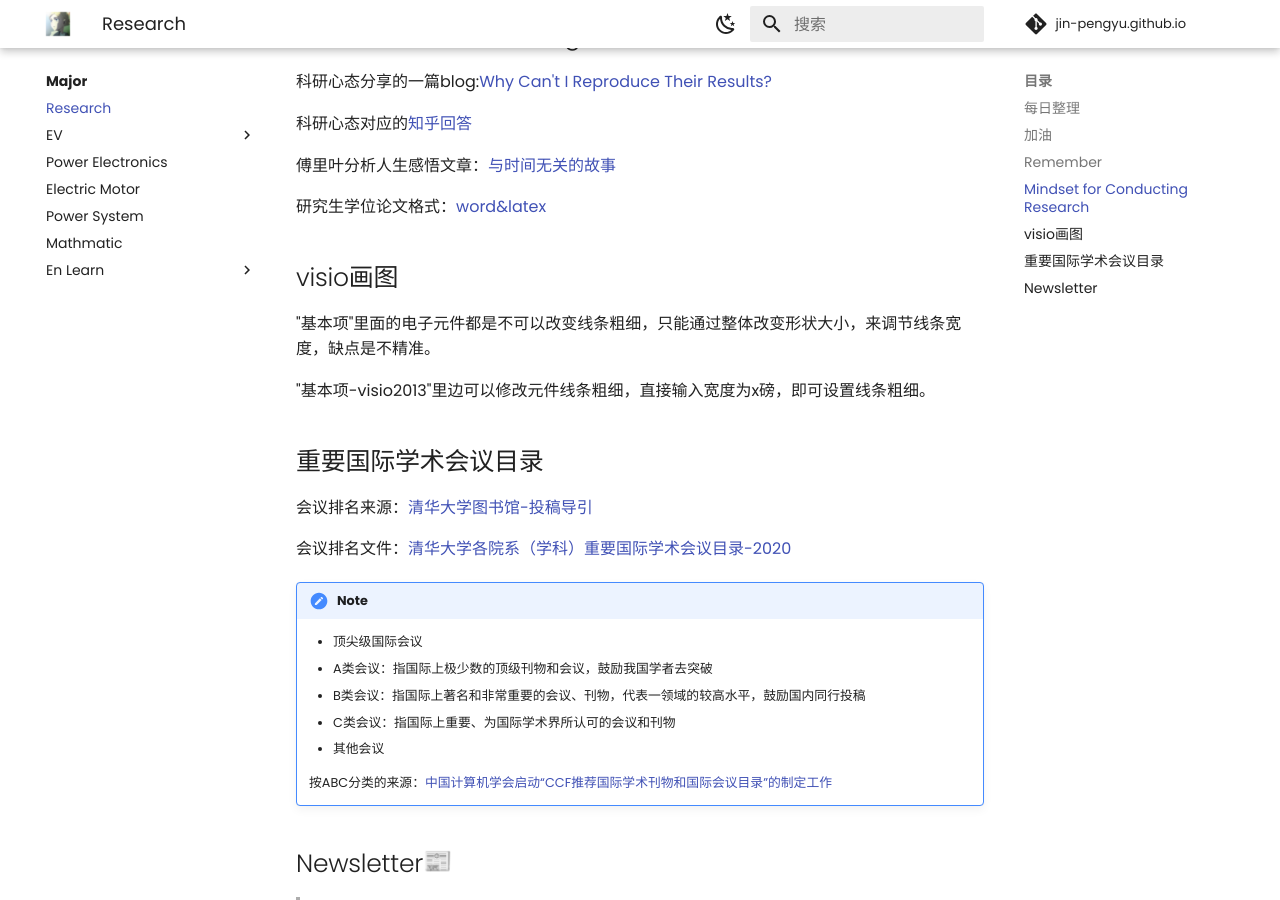
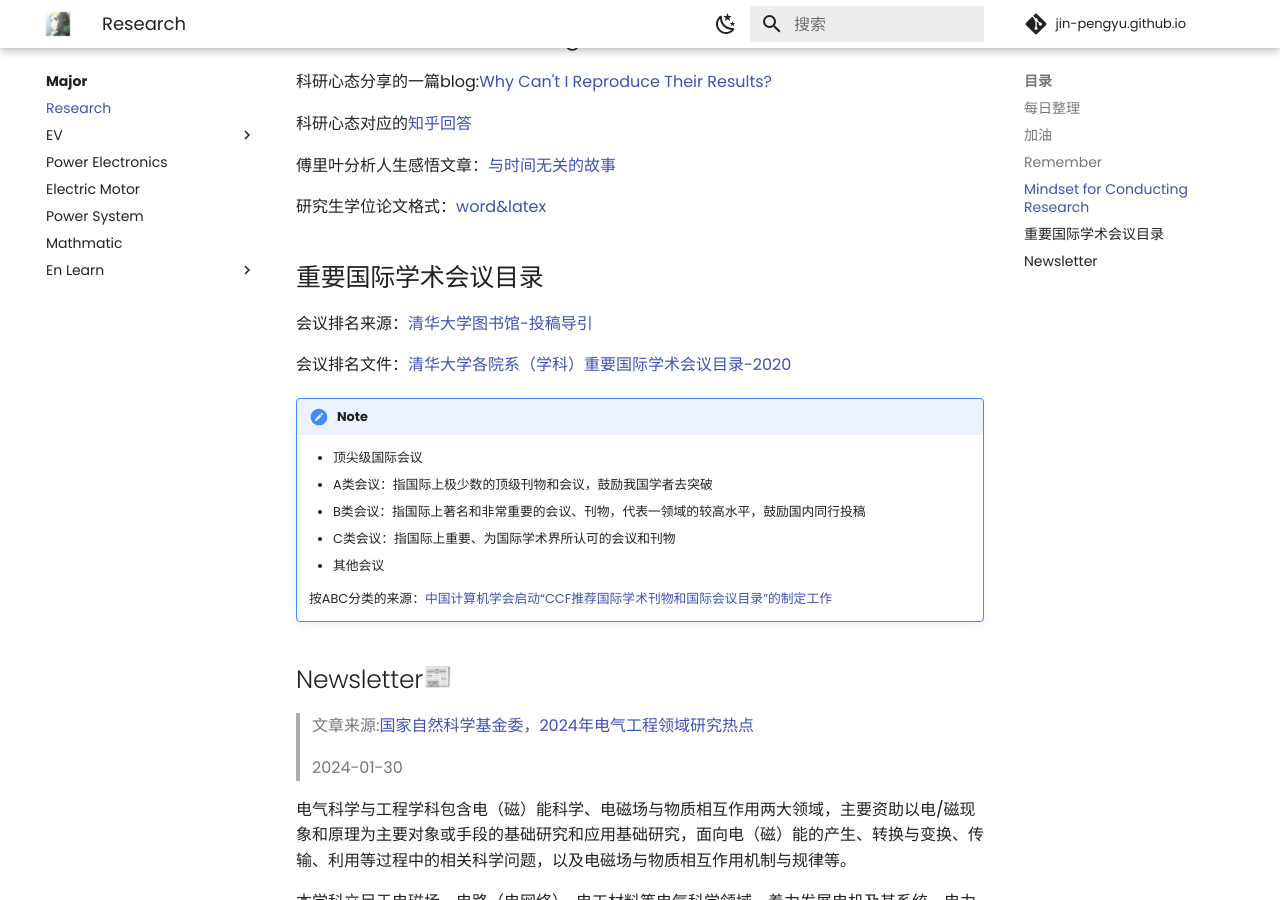
Before and after one commit to Pengyu-Jin/Pengyu-Jin.github.io, an MkDocs documentation site: the page built from docs/major/research/research.md, in a window 1280 px wide and 900 px high, scrolled down 1278 px. Built offline with MkDocs 1.6.1 and Material for MkDocs 9.7.7, drawn with Linux system fonts in a browser that asks for light colours; emoji names are drawn with the system emoji font; comment, search, counter and statistics services are not loaded.

Commit message:
research20240601

```diff
--- a/docs/major/research/research.md
+++ b/docs/major/research/research.md
@@ -43,10 +43,6 @@ word中的格式排版问题：[xxx.dotm、宏、域等问题](https://shuiyuan.
 
 研究生学位论文格式：[word&latex](https://www.seiee.sjtu.edu.cn/xzzx_xzzq_yjs.html){:target="_blank"}
 
-## visio画图
-"基本项"里面的电子元件都是不可以改变线条粗细，只能通过整体改变形状大小，来调节线条宽度，缺点是不精准。
-
-"基本项-visio2013"里边可以修改元件线条粗细，直接输入宽度为x磅，即可设置线条粗细。
 
 ## 重要国际学术会议目录
 
```
